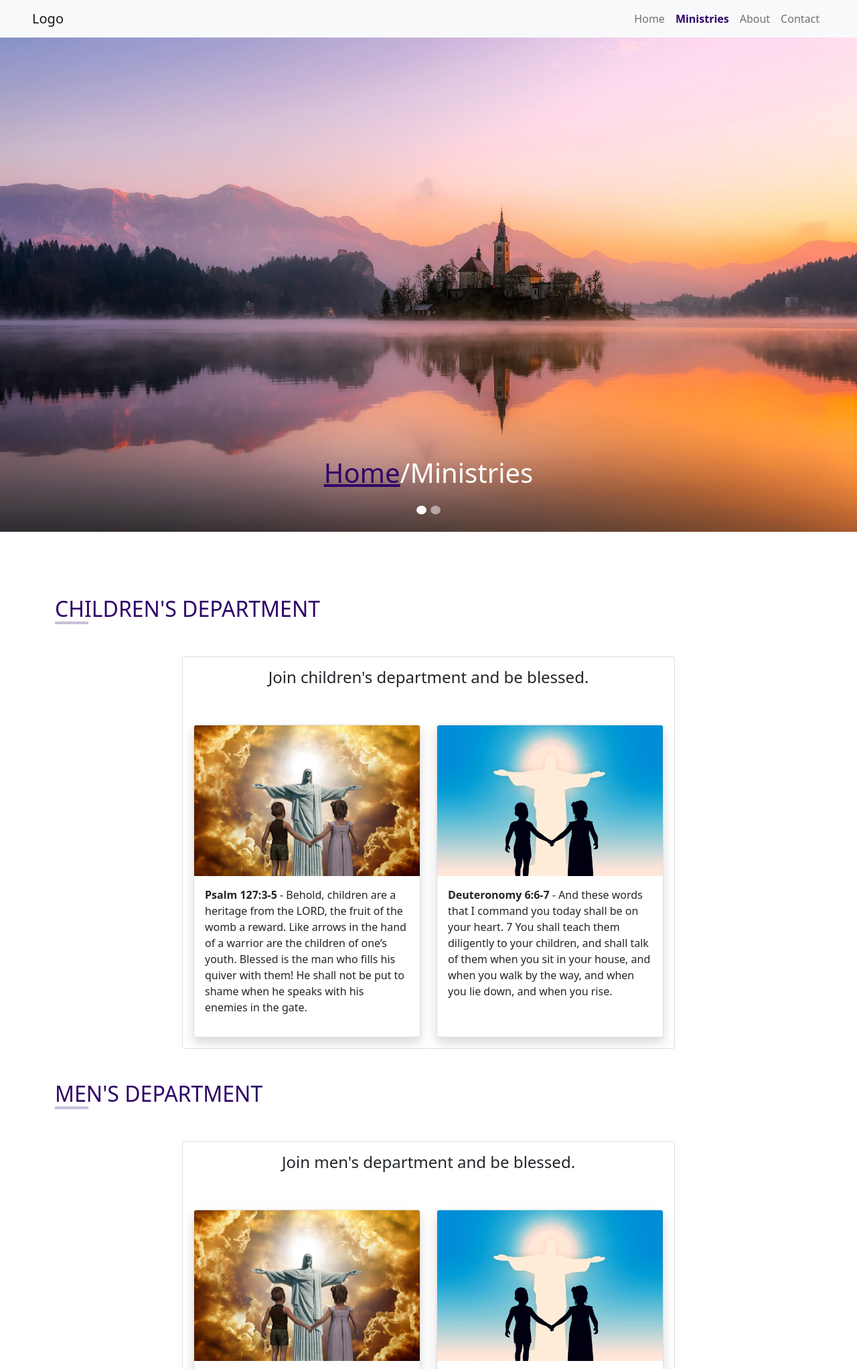
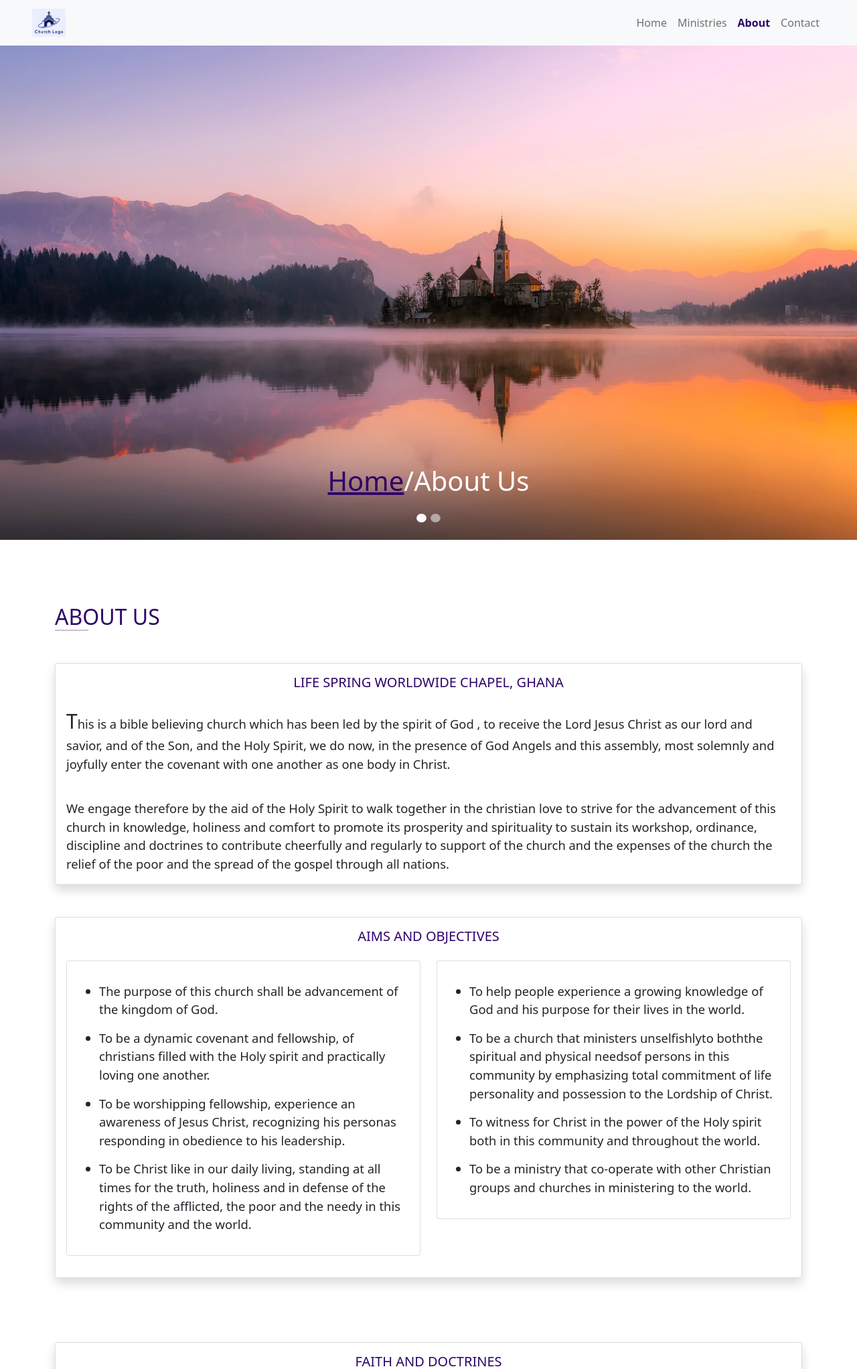
Before and after one commit to codingdrizzle/life_spring_worldwide_chapel, a PHP site: page /about.html in a window 1280 px wide. Shown: the top 2044 px of the page at 67% size. Run offline with PHP 8.4, Linux system fonts and the light colour scheme; some libraries are stand-ins or nearby versions.

Commit message:
80% done

```diff
--- a/about.html
+++ b/about.html
@@ -36,7 +36,7 @@
       href="./bootstrap-5.1.3-dist/css/bootstrap.min.css"
     />
     <link rel="stylesheet" href="./styles/global.css" />
-    <link rel="stylesheet" href="./styles/ministries.css" />
+    <link rel="stylesheet" href="./styles/about.css" />
     <link rel="stylesheet" href="./styles/footer.css" />
     <title>LIFE SPRING WORLDWIDE CHAPEL</title>
   </head>
@@ -52,7 +52,7 @@
           shadow
         "
       >
-        <a class="navbar-brand" href="./index.html">Logo</a>
+        <a class="navbar-brand" href="./index.html"><img src="./images/logo.png" alt="" width="50px"> <!-- Logo --></a>
         <button
           class="navbar-toggler"
           type="button"
@@ -70,10 +70,10 @@
               <a class="nav-link" href="./index.html">Home</a>
             </li>
             <li class="nav-item">
-              <a class="nav-link active" href="./ministries.html">Ministries</a>
+              <a class="nav-link" href="./ministries.html">Ministries</a>
             </li>
             <li class="nav-item">
-              <a class="nav-link" href="./about.html">About</a>
+              <a class="nav-link active" href="./about.html">About</a>
             </li>
             <li class="nav-item">
               <a class="nav-link" href="./contact.html">Contact</a>
@@ -110,7 +110,7 @@
               <h1>
                 <a href="./index.html" style="color: rgba(46, 3, 104, 255)"
                   >Home</a
-                >/Ministries
+                >/About Us
               </h1>
             </div>
           </div>
@@ -120,151 +120,129 @@
               <h1>
                 <a href="./index.html" style="color: rgba(46, 3, 104, 255)"
                   >Home</a
-                >/Ministries
+                >/About Us
               </h1>
             </div>
           </div>
         </div>
       </div>
     </header>
+    <!--Start of Container  -->
     <div class="container mt-5">
-      <section id="card-carousel">
       <div class="row">
-          <div class="col-xs-12 col-md-12 col-lg-12 my-5">
-            <h2 class="cap text—left">CHILDREN'S DEPARTMENT</h2>
+        <div class="col-xs-12 col-sm-12 col-md-12 col-lg-12 my-5">
+          <h2 class="cap text—left">ABOUT US</h2>
           <hr class="cap-under" />
         </div>
-          <div class="col-xs-12 col-md-12 col-lg-8 offset-lg-2">
-            <div class="card">
+        <div class="col-xs-12 col-sm-12 col-md-12 col-lg-12">
+          <div class="card shadow">
             <div class="card-body">
-                <!-- <div
-                  id="cardCaptions"
-                  class="carousel slide card-carousel"
-                  data-bs-ride="carousel"
-                > -->
-                <!-- <div class="carousel-inner pb-4"> -->
-                <!-- <div class="carousel-item active"> -->
-                <div class="row">
-                  <h4 class="card-title text-center">
-                    Join children's department and be blessed.
-                  </h4>
-                  <div class="col-xs-12 col-sm-6 col-md-6 col-lg-6 mt-5">
-                    <div class="card shadow">
-                      <img
-                        src="./images/children1.jpg"
-                        alt=""
-                        class="card-img-top m-0 p-0"
-                      />
-                      <div class="card-body">
-                        <p>
-                          <strong class="verse">Psalm 127:3-5</strong> - Behold,
-                          children are a heritage from the LORD, the fruit of
-                          the womb a reward. Like arrows in the hand of a
-                          warrior are the children of one’s youth. Blessed is
-                          the man who fills his quiver with them! He shall not
-                          be put to shame when he speaks with his enemies in the
-                          gate.
+              <div class="row m-0 p-0">
+                <div
+                  class="
+                    col-xs-12 col-sm-12 col-md-12 col-lg-12
+                    m-0
+                    p-0
+                    text-center
+                  "
+                >
+                  <h5 style="color: rgba(46, 3, 104, 255)">
+                    LIFE SPRING WORLDWIDE CHAPEL, GHANA
+                  </h5>
+                </div>
+              </div>
+              <p id="opening" class="about-paragraph">
+                This is a bible believing church which has been led by the
+                spirit of God , to receive the Lord Jesus Christ as our lord and
+                savior, and of the Son, and the Holy Spirit, we do now, in the
+                presence of God Angels and this assembly, most solemnly and
+                joyfully enter the covenant with one another as one body in
+                Christ.
+              </p>
+              <br />
+              <p class="about-paragraph">
+                We engage therefore by the aid of the Holy Spirit to walk
+                together in the christian love to strive for the advancement of
+                this church in knowledge, holiness and comfort to promote its
+                prosperity and spirituality to sustain its workshop, ordinance,
+                discipline and doctrines to contribute cheerfully and regularly
+                to support of the church and the expenses of the church the
+                relief of the poor and the spread of the gospel through all
+                nations.
               </p>
             </div>
           </div>
         </div>
-                  <div class="col-xs-12 col-sm-6 col-md-6 col-lg-6 mt-5">
+        <!-- AIMS AND OBJECTIVES -->
+        <div class="col-xs-12 col-sm-12 col-md-12 col-lg-12 my-5">
           <div class="card shadow">
-                      <img
-                        src="./images/children2.jpg"
-                        alt=""
-                        class="card-img-top m-0 p-0"
-                      />
             <div class="card-body">
-                        <p>
-                          <strong class="verse">Deuteronomy 6:6-7 </strong> -
-                          And these words that I command you today shall be on
-                          your heart. 7 You shall teach them diligently to your
-                          children, and shall talk of them when you sit in your
-                          house, and when you walk by the way, and when you lie
-                          down, and when you rise. <br /><br />
-                        </p>
+              <div class="row m-0 p-0">
+                <div
+                  class="
+                    col-xs-12 col-sm-12 col-md-12 col-lg-12
+                    m-0
+                    p-0
+                    text-center
+                  "
+                >
+                  <h5 style="color: rgba(46, 3, 104, 255)">
+                    AIMS AND OBJECTIVES
+                  </h5>
+                </div>
+              </div>
+              <div class="row">
+                <div class="col-xs-12 col-sm-12 col-md-12 col-lg-6 my-3">
+                  <div class="card">
+                    <div class="card-body">
+                      <ul class="Ano-items">
+                        <li class="AnO-items">
+                          The purpose of this church shall be advancement of the
+                          kingdom of God.
+                        </li>
+                        <li class="AnO-items">
+                          To be a dynamic covenant and fellowship, of christians
+                          filled with the Holy spirit and practically loving one
+                          another.
+                        </li>
+                        <li class="AnO-items">
+                          To be worshipping fellowship, experience an awareness
+                          of Jesus Christ, recognizing his personas responding
+                          in obedience to his leadership.
+                        </li>
+                        <li class="AnO-items">
+                          To be Christ like in our daily living, standing at all
+                          times for the truth, holiness and in defense of the
+                          rights of the afflicted, the poor and the needy in
+                          this community and the world.
+                        </li>
+                      </ul>
                     </div>
                   </div>
                 </div>
-                </div>
-                <!-- </div> -->
-                <!-- <div class="carousel-item">
-                      <p>
-                        "We believe that man was created in holiness but by his
-                        own will,"
-                      </p>
-                    </div> -->
-                <!-- </div> -->
-                <!-- </div> -->
-                <!-- <div class="carousel-indicators card-indicators">
-                  <button
-                    type="button"
-                    data-bs-target="#cardCaptions"
-                    data-bs-slide-to="0"
-                    class="active"
-                    aria-current="true"
-                    aria-label="Slide 1"
-                  ></button>
-                  <button
-                    type="button"
-                    data-bs-target="#cardCaptions"
-                    data-bs-slide-to="1"
-                    aria-label="Slide 2"
-                  ></button>
-                </div> -->
-              </div>
-            </div>
-          </div>
-        </div>
-        <div class="row">
-          <div class="col-xs-12 col-md-12 col-lg-12 my-5">
-            <h2 class="cap text—left">MEN'S DEPARTMENT</h2>
-            <hr class="cap-under" />
-          </div>
-          <div class="col-xs-12 col-md-12 col-lg-8 offset-lg-2">
+                <div class="col-xs-12 col-sm-12 col-md-12 col-lg-6 my-3">
                   <div class="card">
                     <div class="card-body">
-                <div class="row">
-                  <h4 class="card-title text-center">
-                    Join men's department and be blessed.
-                  </h4>
-                  <div class="col-xs-12 col-sm-6 col-md-6 col-lg-6 mt-5">
-                    <div class="card shadow">
-                      <img
-                        src="./images/children1.jpg"
-                        alt=""
-                        class="card-img-top m-0 p-0"
-                      />
-                      <div class="card-body">
-                        <p>
-                          <strong class="verse">Psalm 127:3-5</strong> - Behold,
-                          children are a heritage from the LORD, the fruit of
-                          the womb a reward. Like arrows in the hand of a
-                          warrior are the children of one’s youth. Blessed is
-                          the man who fills his quiver with them! He shall not
-                          be put to shame when he speaks with his enemies in the
-                          gate.
-                        </p>
-                      </div>
-                    </div>
-                  </div>
-                  <div class="col-xs-12 col-sm-6 col-md-6 col-lg-6 mt-5">
-                    <div class="card shadow">
-                      <img
-                        src="./images/children2.jpg"
-                        alt=""
-                        class="card-img-top m-0 p-0"
-                      />
-                      <div class="card-body">
-                        <p>
-                          <strong class="verse">Deuteronomy 6:6-7 </strong> -
-                          And these words that I command you today shall be on
-                          your heart. 7 You shall teach them diligently to your
-                          children, and shall talk of them when you sit in your
-                          house, and when you walk by the way, and when you lie
-                          down, and when you rise. <br /><br />
-                        </p>
+                      <ul class="Ano-items">
+                        <li class="AnO-items">
+                          To help people experience a growing knowledge of God
+                          and his purpose for their lives in the world.
+                        </li>
+                        <li class="AnO-items">
+                          To be a church that ministers unselfishlyto boththe
+                          spiritual and physical needsof persons in this
+                          community by emphasizing total commitment of life
+                          personality and possession to the Lordship of Christ.
+                        </li>
+                        <li class="AnO-items">
+                          To witness for Christ in the power of the Holy spirit
+                          both in this community and throughout the world.
+                        </li>
+                        <li class="AnO-items">
+                          To be a ministry that co-operate with other Christian
+                          groups and churches in ministering to the world.
+                        </li>
+                      </ul>
                     </div>
                   </div>
                 </div>
@@ -272,9 +250,156 @@
             </div>
           </div>
         </div>
+        <!-- AIMS AND OBJECTIVES -->
+        <!-- FAITH AND DOCTRINES -->
+        <div class="col-xs-12 col-sm-12 col-md-12 col-lg-12 my-5">
+          <div class="card shadow">
+            <div class="card-body">
+              <div class="row m-0 p-0">
+                <div
+                  class="
+                    col-xs-12 col-sm-12 col-md-12 col-lg-12
+                    m-0
+                    p-0
+                    text-center
+                  "
+                >
+                  <h5 style="color: rgba(46, 3, 104, 255)">
+                    FAITH AND DOCTRINES
+                  </h5>
                 </div>
-      </section>
               </div>
+              <div class="row">
+                <div class="col-xs-12 col-sm-12 col-md-12 col-lg-10 offset-lg-1">
+                  <div class="card">
+                    <div class="card-body">
+                      <ol class="doctrine">
+                        <li class="doctrine-item">
+                          We believe that the bible is written by men filled
+                          with the Holy Spirit.
+                        </li>
+                        <li class="doctrine-item">
+                          It receives the scripture as its authority in matters
+                          of faith and practice. Its understanding of Christian
+                          truth as contained therein is in essential accord with
+                          the relief of the church.
+                        </li>
+                        <li class="doctrine-item">
+                          We believe that man was created in holiness but by his
+                          own will, he fell into sin and out of harmony with God
+                          and is without hope in his sins
+                        </li>
+                        <li class="doctrine-item">
+                          We believe that the salvation of sinners is wholly
+                          of God's grace through the work of God's son who took
+                          upon himself our nature yet without sin and by his own
+                          obedience even in death paid for our sins. He is the
+                          risen Lord now living and pleading for us at God's
+                          throne. He is the only saviour for men.
+                        </li>
+                        <li class="doctrine-item">
+                          We believe that the great Gospel blessing which
+                          Christ secure to those who believe in complete
+                          fellowship with God. We are forgiven of sin, and made
+                          righteous before God by our faith in our redeemer's
+                          blood (blood of Christ), and brought into blessed
+                          peace and favour with God. We have every blessing
+                          needful for time and eternity.
+                        </li>
+                        <li class="doctrine-item">
+                          We believe that the blessings of salvation are made
+                          free to all by the Gospel . Nothing keeps any man from
+                          being saved except his own rejection of the Gospel.
+                          His rejection of Christ condemns him to eternal
+                          punishment.
+                        </li>
+                        <li class="doctrine-item">
+                          We believe that repentance and faithare our sacred
+                          duties. They are brought about by the power of the
+                          spirit of God to make us new. We know our sinful
+                          condition and turn to God, laying aside our sins and
+                          receive the Lord Jesus Christ as our saviour, priest
+                          and King. We lean upon him as the only and only all
+                          sufficient saviour.
+                        </li>
+                        <li class="doctrine-item">
+                          We believe that God is sovereign in the election and
+                          salvation of who believe in His son. He regenerates
+                          and saves winners and sanctifies believers.
+                        </li>
+                        <li class="doctrine-item">
+                          We believe that sanctification is the work of the
+                          Holy Spirit by which we are set apart from the world
+                          and are made partakers of his Holiness.
+                        </li>
+                        <li class="doctrine-item">
+                          We believe that the law of God is the eternal rule
+                          of moral government. This rule never changes and it is
+                          holy, just and good obedience to His holy law is
+                          possible only by power of God through Faith in Christ.
+                        </li>
+                        <li class="doctrine-item">
+                          We believe that a local church is a congregation of
+                          baptized believers, associatedto a covenant or
+                          agreement in faith and fellowship of the Gospel of
+                          Jesus Christ working to carry on God's work and
+                          glorify His name.
+                        </li>
+                        <li class="doctrine-item">
+                          We believe that baptism is the immersion ( dipping)
+                          in water of a believer, in the name of the father,
+                          son, and Holy spirit. It is a picture of death to sin
+                          and rising to a new life in the dying love of Christ,
+                          only baptized believers can take part in it. However,
+                          church members and visiting Baptists / other believers
+                          are recommended to examine their lives before
+                          participation.
+                        </li>
+                        <li class="doctrine-item">
+                          We believe that the first day of the week is the
+                          lord's day. It is to be keptsacred for religious
+                          purpose and giving ourselves to worship, service and
+                          rest in His name.
+                        </li>
+                        <li class="doctrine-item">
+                          We believe that we should obey the civil government
+                          except when it opposes the will of our Lord Jesus
+                          Christ, as revealed in the scripture.
+                        </li>
+                        <li class="doctrine-item">
+                          We believe that there is great difference between
+                          the saved and the unsave. Only those who have shown
+                          faith in the Lord Jesus Christ are saved and made
+                          righteous. Those who remain away from Christ will
+                          remain lost in this life and in the life to come
+                        </li>
+                        <li class="doctrine-item">
+                          We believe that the end of this world is coming
+                          that in the last day Christ will descend from heaven
+                          and raise the dead from the grave that a separation
+                          will take place. The unbeliever will be given to
+                          everlasting punishment and righteous to endless joy.
+                          This judgement will fix forever the final state of man
+                          in heaven and hell on the principles of God's
+                          righteousness.
+                        </li>
+                        <li class="doctrine-item">
+                          We also believe curing of sickness with plants and
+                          herbs as it is in the scripture ( Ezekiel) and a
+                          revelation by Godto the church through inspiration.
+                        </li>
+                      </ol>
+                    </div>
+                  </div>
+                </div>
+              </div>
+            </div>
+          </div>
+        </div>
+        <!-- FAITH AND DOCTRINES -->
+      </div>
+    </div>
+    <!-- End of Container -->
     <section id="footer" class="mt-5">
       <footer class="footer p-4">
         <div class="row">
--- a/index.html
+++ b/index.html
@@ -39,7 +39,7 @@
   <body>
     <header>
       <nav class="navbar navbar-expand-lg navbar-light bg-light skicky-top px-5 shadow">
-        <a class="navbar-brand" href="./index.html">Logo</a>
+        <a class="navbar-brand" href="./index.html"><img src="./images/logo.png" alt="" width="50px"> <!-- Logo --></a>
         <button class="navbar-toggler" type="button" data-toggle="collapse" data-target="#navbarNav" aria-controls="navbarNav"
           aria-expanded="false" aria-label="Toggle navigation">
           <span class="navbar-toggler-icon"></span>
--- a/ministries.html
+++ b/ministries.html
@@ -52,7 +52,7 @@
           shadow
         "
       >
-        <a class="navbar-brand" href="./index.html">Logo</a>
+        <a class="navbar-brand" href="./index.html"><img src="./images/logo.png" alt="" width="50px"> <!-- Logo --></a>
         <button
           class="navbar-toggler"
           type="button"
--- /dev/null
+++ b/styles/about.css
@@ -0,0 +1,30 @@
+p#opening::first-letter{
+    font-size: 30px;
+}
+.cap {
+  padding: 0px;
+  margin: 0px;
+  color: rgba(46, 3, 104, 255);
+}
+hr.cap-under {
+  color: rgba(46, 3, 104, 255);
+  padding: 0px;
+  margin: 0px;
+  width: 50px;
+  border: 1px solid  rgba(46, 3, 104, 255);
+}
+.about-paragraph{
+        font-size: 1.15rem;
+    margin: 15px 0 0 0;
+}
+.AnO-items{
+       font-size: 1.15rem;
+    margin: 15px 0 0 0;
+}
+ol.doctrine > li::marker{
+    font-weight: bolder;
+}
+li.doctrine-item{
+    font-size: 1.15rem;
+    margin: 15px 0 0 0;
+}
--- a/styles/contact.css
+++ b/styles/contact.css
@@ -1,3 +1,8 @@
+.cap {
+  padding: 0px;
+  margin: 0px;
+  color: rgba(46, 3, 104, 255);
+}
 hr.cap-under {
   color: rgba(46, 3, 104, 255);
   padding: 0px;
```
Also changed, not shown: contact.html (+4 -4 lines), images/logo.png (added). Lines whose indentation alone changed are shown as unchanged.
